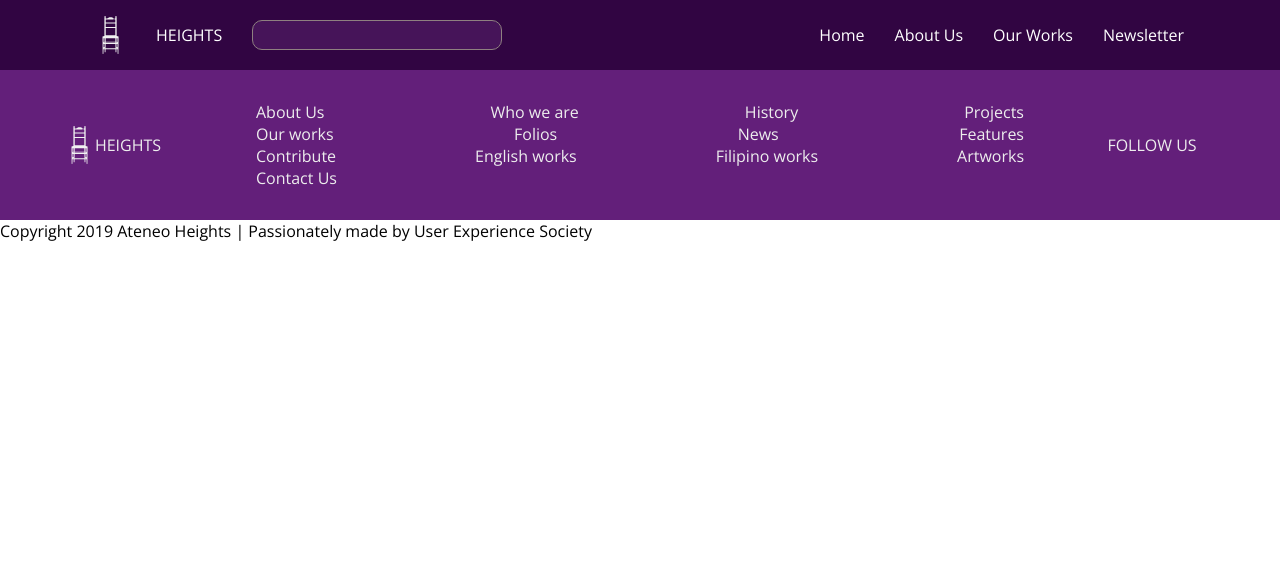
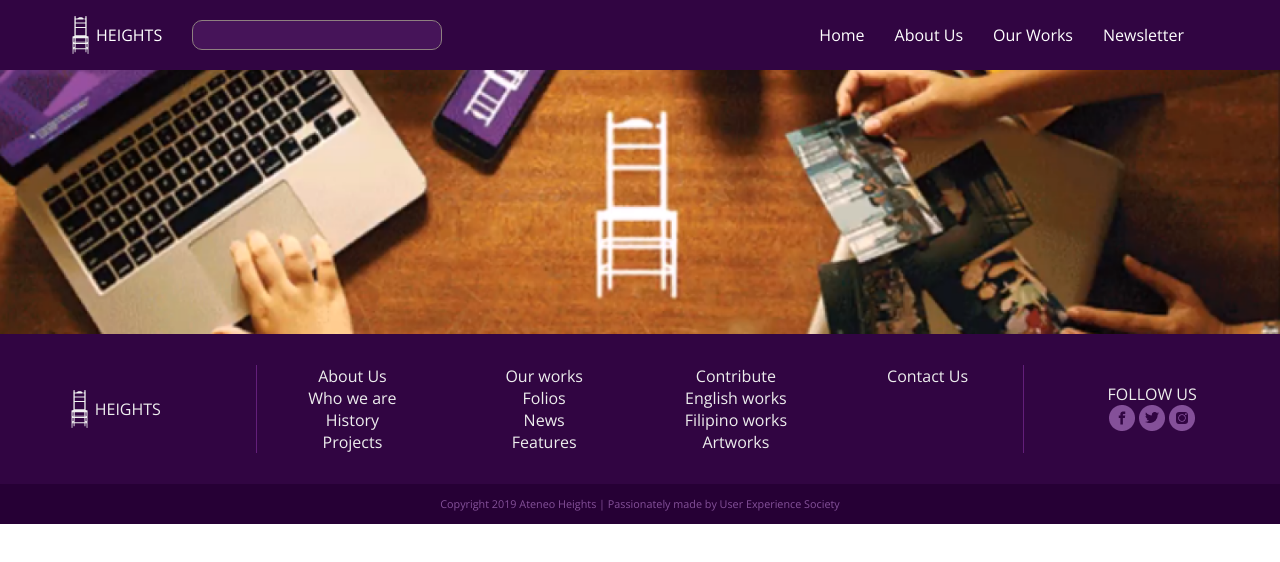
Before and after one commit to abbeeeeyyyyy/admu-heights, a plain HTML site: page index.html in a window 1280 px wide. Drawn offline with nearby package versions, Linux system fonts and the light colour scheme.

Commit message:
add navbar and footer

```diff
--- a/index.html
+++ b/index.html
@@ -8,8 +8,8 @@
     <nav>
       <div class="container">
         <div class="sub_container">
-          <div class="nav_element"><img src="HEIGHTS-Logo-02.svg" class="nav_image"></div>
-          <div class="nav_element">HEIGHTS</div>
+          <div><img src="images/HEIGHTS-Logo-02.svg" class="nav_image"></div>
+          <div>HEIGHTS</div>
           <div><input type="text" class="nav_input nav_element"></div>
         </div>
         <div class="second_sub_container">
@@ -20,9 +20,10 @@
         </div>
       </ul>
     </nav>
+    <img src="images/jumbotron.png" class="jumbotron">
     <footer class="main_footer">
       <div class="first_footer_container">
-          <div><img src="HEIGHTS-Logo-02.svg" class="nav_image"></div>
+          <div><img src="images/HEIGHTS-Logo-02.svg" class="nav_image"></div>
           <div>HEIGHTS</div>
       </div>
       <div class="second_footer_container">
@@ -50,9 +51,14 @@
       </div>
       <div class="third_footer_container">
         <p>FOLLOW US</p>
+        <div class="footer_social_grouping">
+          <img src="images/facebook.png">
+          <img src="images/twitter.png">
+          <img src="images/instagram.png">
+        </div>
       </div>
     </footer>
-    <div class="secondary-footer">
+    <div class="secondary_footer">
       <p>Copyright 2019 Ateneo Heights | Passionately made by User Experience Society</p>
     </div>
   </body>
--- a/style.css
+++ b/style.css
@@ -72,7 +72,7 @@ nav div {
 }
 
 .main_footer {
-  background: #631F7A;
+  background: #310542;
   width: 100vw;
   height: 150px;
   display: flex;
@@ -82,9 +82,16 @@ nav div {
 }
 
 .footer_sub_container {
+  width: 100%;
   display: flex;
+  flex-direction: column;
   justify-content: space-between;
-  align-content: flex-end;
+  align-items: center;
+}
+
+.footer_sub_container p {
+  display: flex;
+  justify-content: left;
 }
 
 .first_footer_container {
@@ -97,7 +104,9 @@ nav div {
 .second_footer_container {
   flex: 3;
   display: flex;
-  flex-direction: column;
+  flex-direction: row;
+  border-left: 1px solid #631F7A;
+  border-right: 1px solid #631F7A;
 }
 
 .third_footer_container {
@@ -105,4 +114,21 @@ nav div {
   display: flex;
   justify-content: center;
   align-items: center;
+  flex-direction: column;
 }
+
+
+.secondary_footer {
+  background: #260035;
+  color: #845099;
+  width: 100%;
+  height: 40px;
+  text-align: center;
+  padding: auto;
+  vertical-align: middle;
+}
+
+.secondary_footer p {
+  font-size: 10.8px;
+  line-height: 40px;
+}
```
Also changed, not shown: images/HEIGHTS-Logo-02.svg (renamed from HEIGHTS-Logo-02.svg), images/facebook.png (added), images/instagram.png (added), images/jumbotron.png (renamed from jumbotron.png), images/twitter.png (added).
